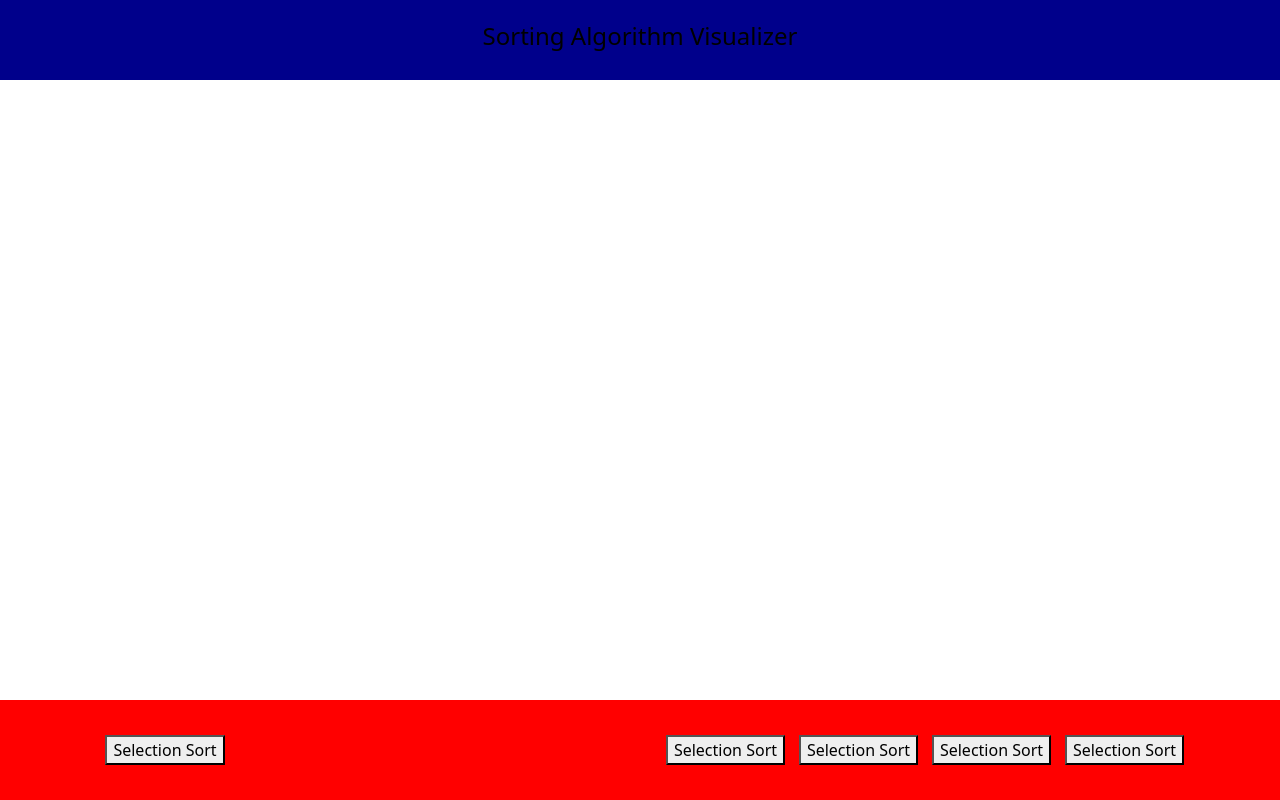
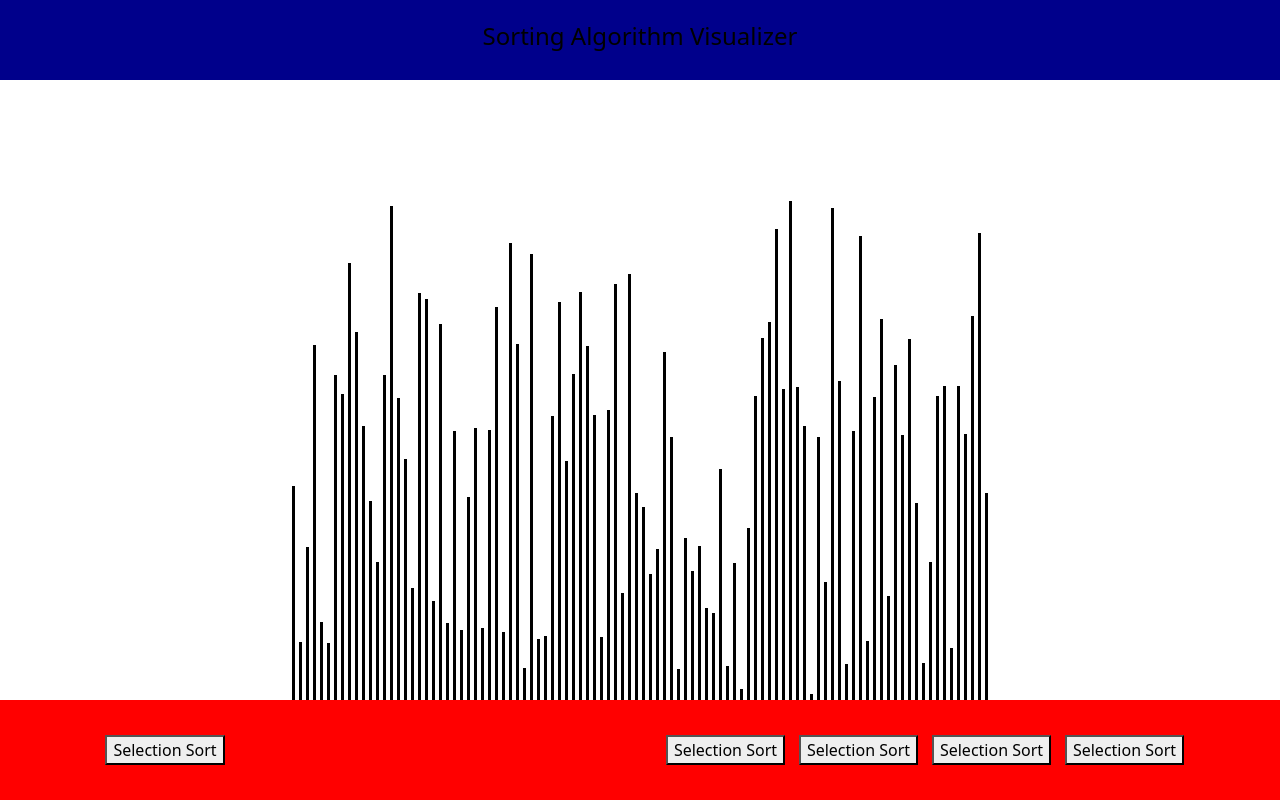
Before and after one commit to SamuTheCoder/Sorting-Algorithm-VIsualizer, a React (Create React App) app in the folder sorting-algorithm-visualizer/: page / in a window 1280 px wide. Built offline with nearby package versions, Linux system fonts and the light colour scheme.

Commit message:
Visualizer bars done

```diff
--- a/sorting-algorithm-visualizer/src/App.css
+++ b/sorting-algorithm-visualizer/src/App.css
@@ -14,4 +14,6 @@ body,
 
 .content-wrapper{
   flex-grow: 1;
+  display: flex;
+  justify-content: center;
 }
--- a/sorting-algorithm-visualizer/src/App.js
+++ b/sorting-algorithm-visualizer/src/App.js
@@ -2,6 +2,9 @@ import "./App.css";
 import Header from "./Components/Header";
 import Footer from "./Components/Footer";
 import Visualizer from "./Components/Visualizer";
+import Col from "react-bootstrap/Col";
+import Row from "react-bootstrap/Row";
+import Container from "react-bootstrap/Container";
 import "bootstrap/dist/css/bootstrap.min.css";
 
 function App() {
@@ -9,7 +12,9 @@ function App() {
     <div className="app-wrapper">
       <Header></Header>
       <div className="content-wrapper">
-        <Visualizer></Visualizer>
+        <Container className="align-self-end">
+          <Visualizer className="align-self-end"></Visualizer>
+        </Container>
       </div>
       <Footer></Footer>
     </div>
--- a/sorting-algorithm-visualizer/src/CSS/Visualizer.css
+++ b/sorting-algorithm-visualizer/src/CSS/Visualizer.css
@@ -1,13 +1,16 @@
 .visualizer{
     display: flex;
-    align-items: baseline;
+    align-items: flex-end;
     justify-content: center;
-    height: 300px;
+    height: 50vh;
     margin-inline: 50px;
+    margin: 0;
+    padding: 0;
 }
 
 .array-bar{
     width:3px;
     background-color: #000000;
     margin: 0 2px;
+    padding: 0;
 }
--- a/sorting-algorithm-visualizer/src/Components/Button.js
+++ b/sorting-algorithm-visualizer/src/Components/Button.js
@@ -1,12 +1,12 @@
-import React from 'react';
-import '../CSS/Button.css';
+import React from "react";
+import "../CSS/Button.css";
 
-const Button = () => {
-    return (
-        <button classname="styled-button">
-            Selection Sort
-        </button>
-    );
-}
+const Button = ({ onClickFunction }) => {
+  return (
+    <button classname="styled-button" onClick={onClickFunction}>
+      Selection Sort
+    </button>
+  );
+};
 
 export default Button;
--- a/sorting-algorithm-visualizer/src/Components/Footer.js
+++ b/sorting-algorithm-visualizer/src/Components/Footer.js
@@ -1,6 +1,7 @@
 import "bootstrap/dist/css/bootstrap.min.css";
 import React from "react";
 import Button from "./Button";
+import Visualizer from "./Visualizer";
 import "../CSS/Footer.css";
 import Col from "react-bootstrap/Col";
 import Row from "react-bootstrap/Row";
@@ -15,7 +16,6 @@ const Footer = () => {
             sm={2}
             className="d-flex align-items-center justify-content-center"
           >
-            {" "}
             <Button></Button>
           </Col>
           <Col sm={4}></Col>
@@ -23,7 +23,7 @@ const Footer = () => {
             sm={6}
             className="d-flex align-items-center justify-content-evenly"
           >
-            <Button></Button>
+            <Button onClickFunction={Visualizer.setArray}></Button>
             <Button></Button>
             <Button></Button>
             <Button></Button>
--- a/sorting-algorithm-visualizer/src/Components/Visualizer.js
+++ b/sorting-algorithm-visualizer/src/Components/Visualizer.js
@@ -20,7 +20,7 @@ class Visualizer extends React.Component {
     //Variables declared by let are only available inside the block where they're defined.
     //Variables declared by var are available throughout the function in which they're declared
     for (let i = 0; i < 100; i++) {
-      newArray.push(this.getRandomInt(5, 299));
+      newArray.push(this.getRandomInt(5, 500));
     }
     this.setState({ array: newArray });
   }
@@ -39,7 +39,7 @@ class Visualizer extends React.Component {
           <div
             key={index}
             className="array-bar"
-            style={{ height: "${value}px" }}
+            style={{ height: `${value}px` }}
           />
         ))}
       </div>
```
